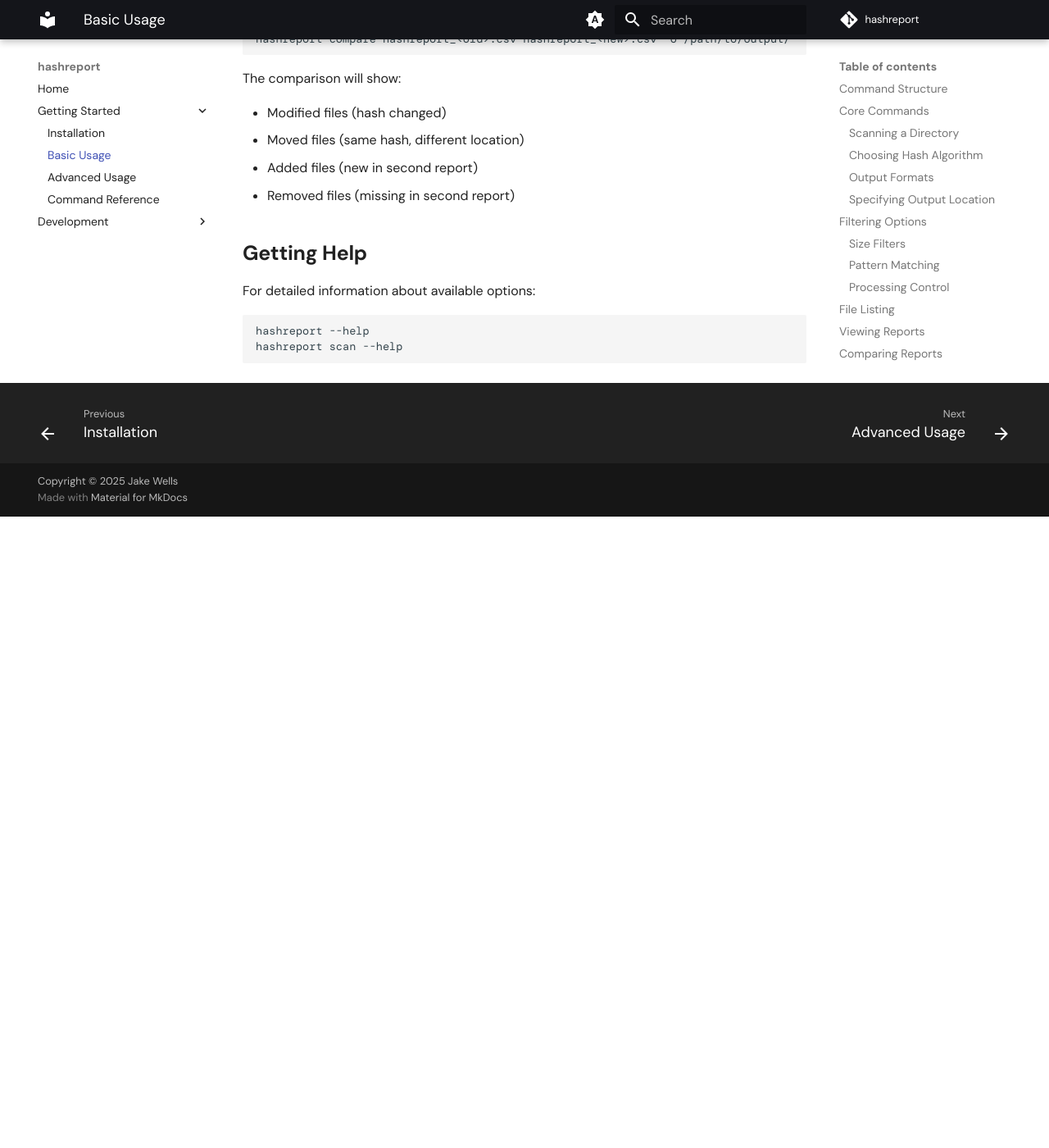
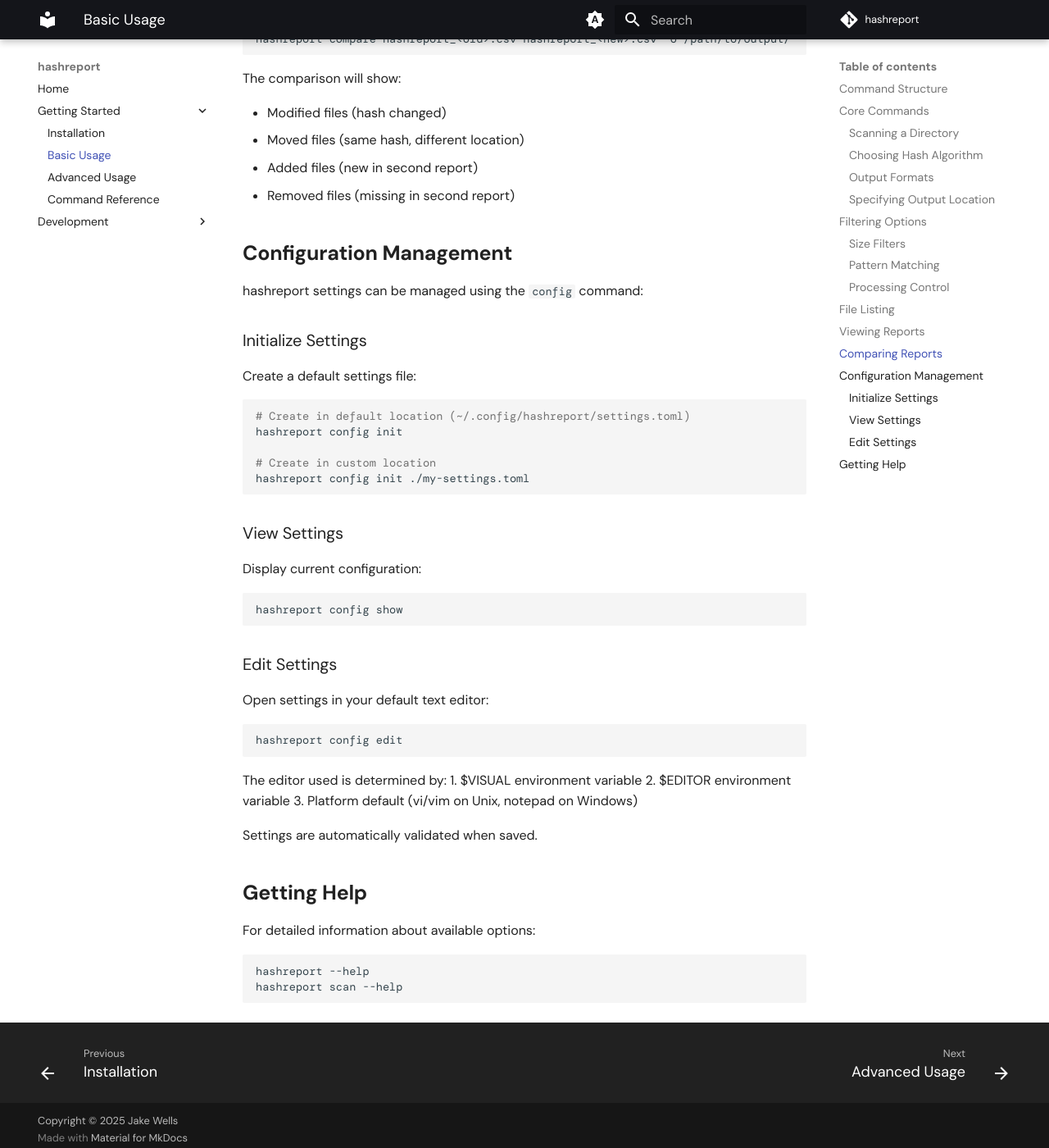
Before and after one commit to madebyjake/hashreport, an MkDocs documentation site: the page built from docs/getting-started/basic.md, in a window 1280 px wide and 1400 px high, scrolled down 2724 px. Shown: the whole window at 82% size. Built offline with MkDocs 1.6.1 and Material for MkDocs 9.7.7, drawn with Linux system fonts in a browser that asks for light colours; some web fonts are replaced; comment, search, counter and statistics services are not loaded; before the commit the page ends 3354 px from its top, so only the background shows below that.

Commit message:
docs: add config command

````diff
--- a/docs/getting-started/basic.md
+++ b/docs/getting-started/basic.md
@@ -138,6 +138,45 @@
 - Added files (new in second report)
 - Removed files (missing in second report)
 
+## **Configuration Management**
+
+hashreport settings can be managed using the `config` command:
+
+### Initialize Settings
+
+Create a default settings file:
+
+```bash
+# Create in default location (~/.config/hashreport/settings.toml)
+hashreport config init
+
+# Create in custom location
+hashreport config init ./my-settings.toml
+```
+
+### View Settings
+
+Display current configuration:
+
+```bash
+hashreport config show
+```
+
+### Edit Settings
+
+Open settings in your default text editor:
+
+```bash
+hashreport config edit
+```
+
+The editor used is determined by:
+1. $VISUAL environment variable
+2. $EDITOR environment variable
+3. Platform default (vi/vim on Unix, notepad on Windows)
+
+Settings are automatically validated when saved.
+
 ## **Getting Help**
 
 For detailed information about available options:
````
Also changed, not shown: docs/getting-started/commands.md (+25 -0 lines).
